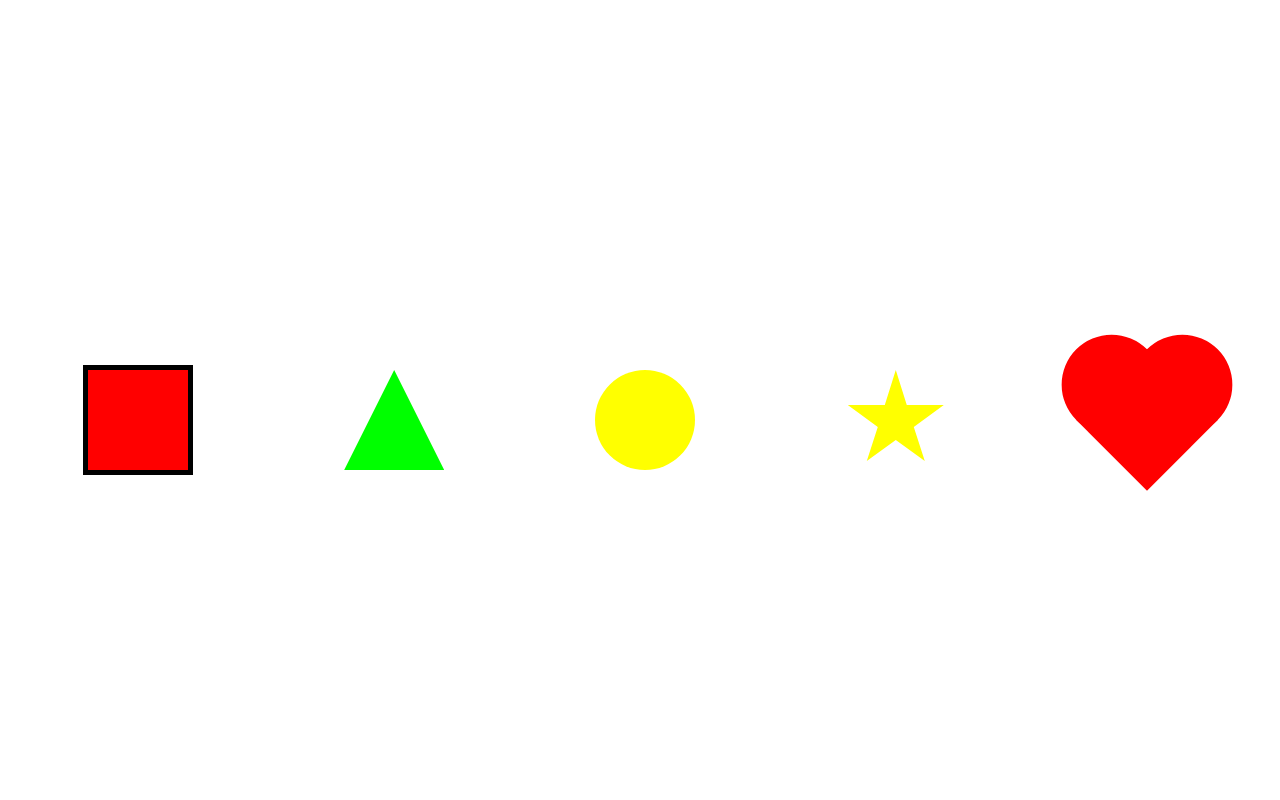
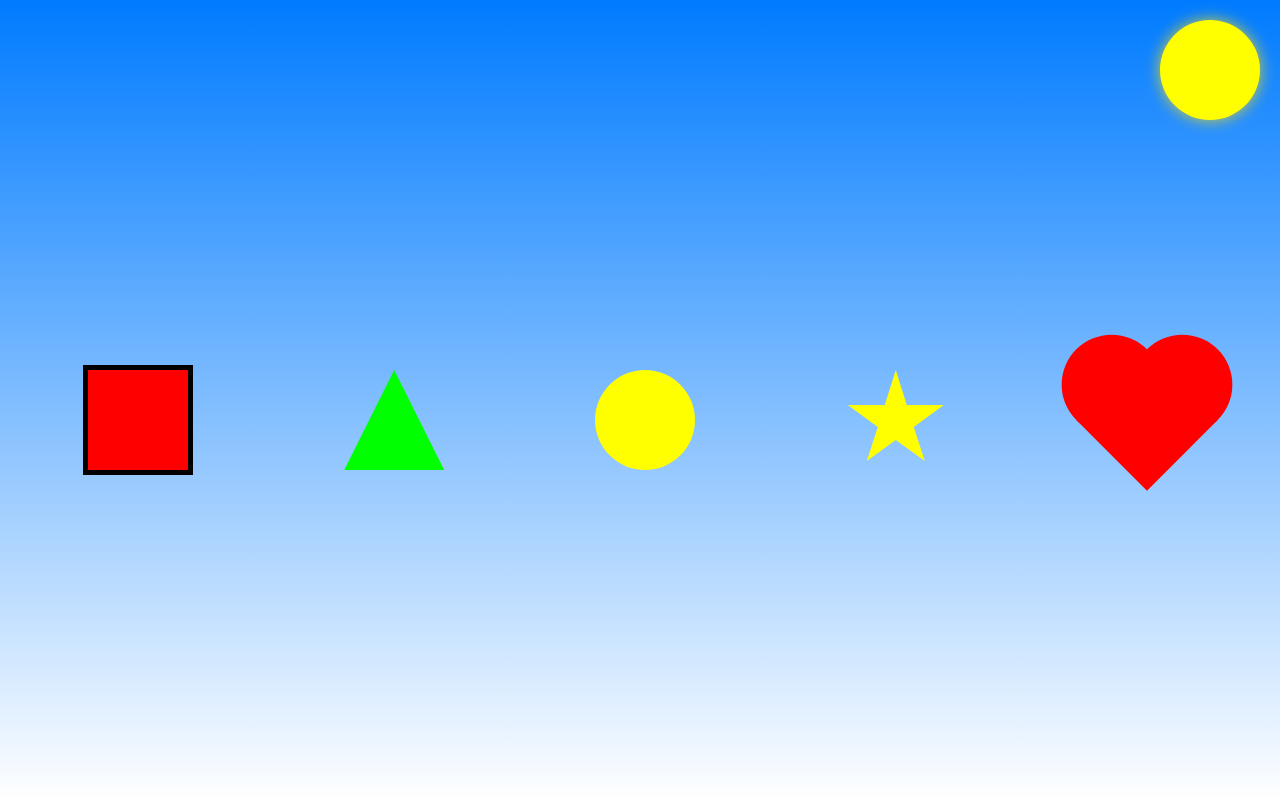
Before and after one commit to danilinhotj187/formacss, a plain HTML site: page index.html in a window 1280 px wide. Shown: the top 800 px of the page. Drawn offline with Linux system fonts and the light colour scheme.

Commit message:
algumas alterações

```diff
--- a/styles.css
+++ b/styles.css
@@ -1,3 +1,27 @@
+/* Define o céu com um gradiente azul para branco */
+#ceu {
+    top: 0%;
+    left: 0%;
+    position:absolute; /* Necessário para posicionar o sol dentro do céu */
+    width: 100vw; /* Largura total da viewport */
+    height: 100%; /* Altura de 50% da viewport para a parte superior do fundo */
+    background: linear-gradient(to bottom, #007bff, #FFFFFF); /* Gradiente de azul para branco */
+    z-index: -1;
+}
+
+/* Define o estilo do sol */
+#sol {
+    width: 100px;
+    height: 100px;
+    background-color: #FFFF00; /* Cor amarela */
+    border-radius: 50%; /* Torna o sol redondo */
+    position: absolute; /* Permite posicionar o sol em relação ao céu */
+    top: 20px; /* Distância do topo do céu */
+    right: 20px; /* Distância da borda direita do céu */
+    box-shadow: 0 0 15px rgba(255, 223, 0, 0.8); /* Adiciona um brilho ao redor do sol */
+    z-index: -1;
+}
+
 #container {
     width: 100%; /* Garante que o container ocupe toda a largura disponível */
     height: 100vh;
@@ -75,24 +99,3 @@
     top: 0;
     left: 50px;
 }
-
-
-/* Define o céu com um gradiente azul para branco */
-#ceu {
-    width: 100vw; /* Largura total da viewport */
-    height: 100%; /* Altura de 50% da viewport para a parte superior do fundo */
-    background: linear-gradient(to bottom, #007bff 0%, #00C8FF 50%, #FFFFFF 100%); /* Gradiente de azul para branco */
-    position:absolute; /* Necessário para posicionar o sol dentro do céu */
-}
-
-/* Define o estilo do sol */
-#sol {
-    width: 100px;
-    height: 100px;
-    background-color: #FFFF00; /* Cor amarela */
-    border-radius: 50%; /* Torna o sol redondo */
-    position: absolute; /* Permite posicionar o sol em relação ao céu */
-    top: 20px; /* Distância do topo do céu */
-    right: 20px; /* Distância da borda direita do céu */
-    box-shadow: 0 0 15px rgba(255, 223, 0, 0.8); /* Adiciona um brilho ao redor do sol */
-}
```
